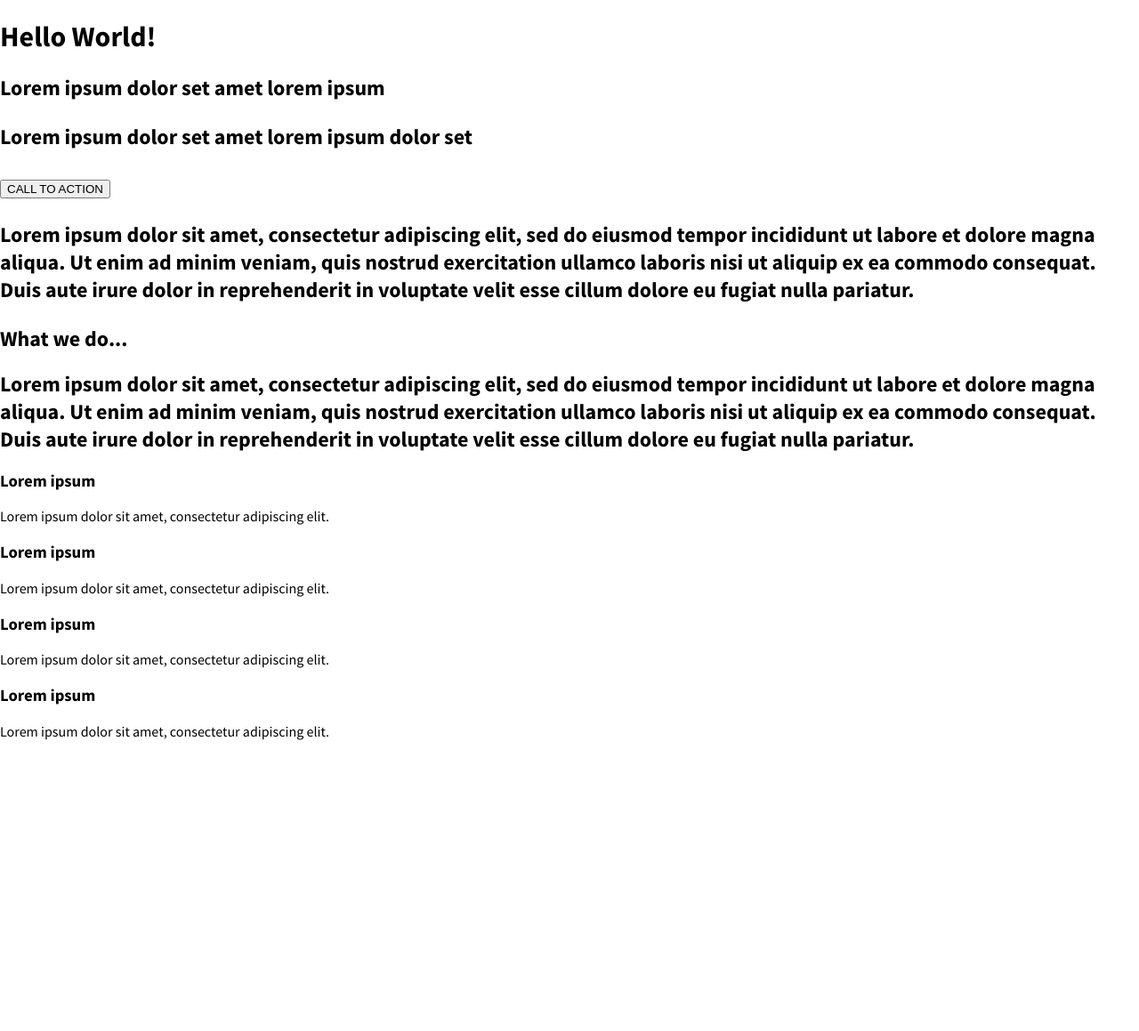
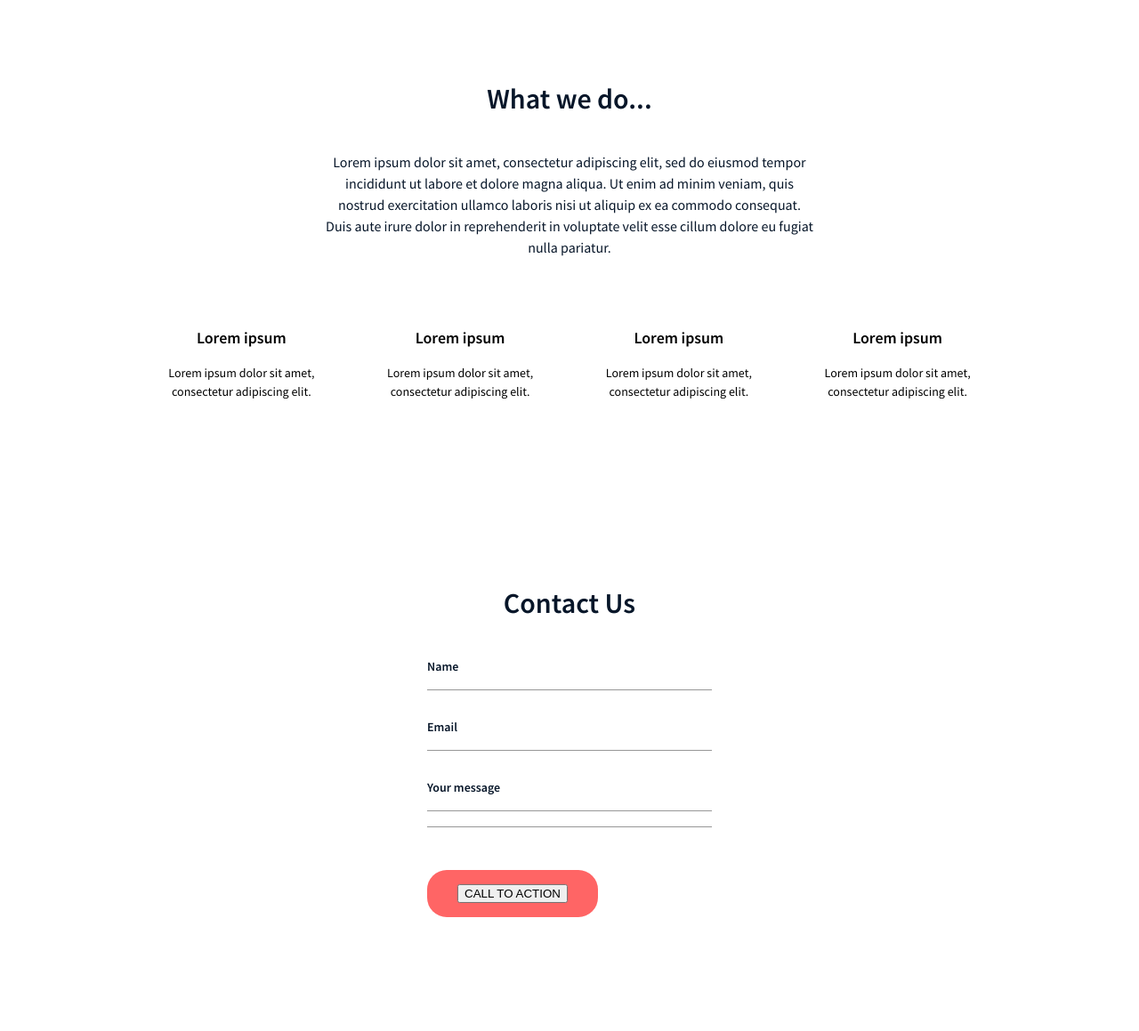
Before and after one commit to Zytronium/atlas-headphones, a website: page index.html in a window 1280 px wide. Shown: the whole page at 89% size. Before the commit the page ends 848 px from the top, so only its background shows below. Drawn offline with Linux system fonts and the light colour scheme.

Commit message:
Finished WWD section styling and creating contact form, button still needs work

```diff
--- a/index.html
+++ b/index.html
@@ -4,27 +4,13 @@
     <meta charset="UTF-8">
     <title>Headphones</title>
     <link rel="stylesheet" href="styles/styles.css">
-    <link rel="stylesheet" href="styles/desktop.css" media="screen and (max-width: 1000px)">
+    <link rel="stylesheet" href="styles/desktop.css" media="screen and (min-width: 1000px)">
     <link rel="stylesheet" href="styles/tablet.css" media="screen and (min-width:481px) and (max-width: 999px)">
     <link rel="stylesheet" href="styles/mobile.css" media="screen and (max-width: 480px)">
     <link rel="stylesheet" href="/fonts/holberton_school-icon/style.css">
     <link rel="icon" type="image/ico" href="images/favicon.ico">
 </head>
 <body>
-<header>
-    <h1>Hello World!</h1>
-</header>
-
-<!-- Introductory Landing -->
-    <section id="landing-section">
-        <div id="backround-image">
-            <h1 id="landing-header">Lorem ipsum dolor set amet lorem ipsum</hi>
-            <p id="landing-p1">Lorem ipsum dolor set amet lorem ipsum dolor set</p>
-            <button id="landing-button">CALL TO ACTION</button>
-            <p id="landing-p2">Lorem ipsum dolor sit amet, consectetur adipiscing elit, sed do eiusmod tempor incididunt ut labore et dolore magna aliqua. Ut enim ad minim veniam, quis nostrud exercitation ullamco laboris nisi ut aliquip ex ea commodo consequat. Duis aute irure dolor in reprehenderit in voluptate velit esse cillum dolore eu fugiat nulla pariatur.</p>
-        </div>
-    </section>
-</div>
 
 <!-- What We Do Container -->
 <section id="WWD-Container">
@@ -56,8 +42,32 @@
     </div>
 </section>
 
+<!-- Contact Us Container -->
+<section id="contact-us-container">
+    <div id="input-container">
+        <h1 id="input-display">Contact Us</h1>
+        <form id="contact-input-area">
+            <div class="input-group">
+                <label for="name">Name</label>
+                <input type="text" id="name" name="name" required>
+            </div>
+            <div class="input-group">
+                <label for="email">Email</label>
+                <input type="email" id="email" name="email" required>
+            </div>
+            <div class="input-group">
+                <label for="message">Your message</label>
+                <input type="text" id="message" name="message" required><input>
+            </div>
+            <div id="contact-button1">
+                <button type="contact" id="contact-button2">CALL TO ACTION</button>
+            </div>
+        </form>
+    </div>
+</section>
 
-<main></main>
-<footer></footer>
+<!-- Footer Container -->
+
+
 </body>
 </html>
--- a/styles/desktop.css
+++ b/styles/desktop.css
@@ -67,3 +67,65 @@
     text-align: center;
     line-height: 1.5;;
 }
+
+#contact-us-container {
+    display: flex;
+    justify-content: center;
+    align-items: center;
+    padding-bottom: 10%;
+}
+
+#input-container {
+    padding-top: 8%;
+    width: 25%;
+}
+
+#input-display {
+    font-size: 32px;
+    font-weight: 600;
+    color: #071629;
+    text-align: center;
+}
+
+#contact-input-area {
+    display: flex;
+    flex-direction: column;
+    padding-top: 5%;
+}
+
+.input-group {
+    display: flex;
+    flex-direction: column;
+    margin-bottom: 10%;
+}
+
+.input-group label {
+    font-size: 14px;
+    font-weight: 600;
+    color: #071629;
+}
+
+.input-group input {
+    border: none;
+    box-sizing: none;
+    border-bottom: 1px solid #979797;
+}
+
+#contact-button1 {
+    display: flex;
+    justify-content: center;
+    align-items: center;
+    padding-top: 10%;
+}
+
+#contact-button1 {
+    border-radius: 22px;
+    background-color: #FF6565;
+    color: #FFFFFF;
+    font-size: 14px;
+    font-weight: 700;
+    padding: 1rem;
+    margin-top: 1rem;
+    border: none;
+    width: 50%;
+}
--- a/styles/mobile.css
+++ b/styles/mobile.css
@@ -2,3 +2,123 @@
 @media (max-width: 768px) {
 
 }
+
+#WWD-Container {
+    width: 100%;
+    display: flex;
+    flex-direction: column;
+    align-items: center;
+    justify-content: center;
+}
+
+#WWD-Main-Text {
+    width: 75%;
+    display: flex;
+    flex-direction: column;
+    align-items: center;
+    text-align: center;
+    margin-top: 5%;
+}
+
+#WWD-heading {
+    color: #071629;
+    font-weight: 600;
+    font-size: 32px;
+}
+
+#WWD-subhead {
+    color: #071629;
+    font-size: 16px;
+    font-weight: 400;
+    line-height: 1.5;
+}
+
+#WWD-Secondary {
+    width: 100%;
+    display: flex;
+    flex-direction: column;
+    align-items: center;
+    padding-bottom: 5%;
+}
+
+.WWD-multi-container {
+    margin-top: 5%;
+    width: 50%;
+    height: 10%;
+    text-align: center;
+}
+
+.WWD-inner-title {
+    font-size: 18px;
+    font-weight: 600;
+}
+
+.WWD-inner-descript {
+    font-size: 14px;
+    font-weight: 400;
+    text-align: center;
+    line-height: 1.5;
+}
+
+#contact-us-container {
+    display: flex;
+    justify-content: center;
+    align-items: center;
+    padding-bottom: 10%;
+    width: auto;
+}
+
+#input-container {
+    padding-top: 8%;
+    width:90%;
+}
+
+#input-display {
+    font-size: 32px;
+    font-weight: 600;
+    color: #071629;
+    text-align: center;
+}
+
+#contact-input-area {
+    display: flex;
+    flex-direction: column;
+    padding-top: 5%;
+}
+
+.input-group {
+    display: flex;
+    flex-direction: column;
+    margin-bottom: 10%;
+}
+
+.input-group label {
+    font-size: 14px;
+    font-weight: 600;
+    color: #071629;
+}
+
+.iniput-group input {
+    border: none;
+    box-sizing: none;
+    border-bottom: 1px solid #979797;
+}
+
+#contact-button1 {
+    display: flex;
+    justify-content: center;
+    align-items: center;
+    padding-top: 10%;
+}
+
+#contact-button2 {
+    border-radius: 22px;
+    background-color: #FF6565;
+    color: #FFFFFF;
+    font-size: 14px;
+    font-weight: 700;
+    padding: 1rem;
+    margin-top: 1rem;
+    border: none;
+    width: 70%;
+}
--- a/styles/tablet.css
+++ b/styles/tablet.css
@@ -2,3 +2,122 @@
 @media (max-width: 1024px) {
 
 }
+
+#WWD-Container {
+    width: 100%;
+    display: flex;
+    flex-direction: column;
+    align-items: center;
+    justify-content: center;
+}
+
+#WWD-Main-Text {
+    width: 80%;
+    display: flex;
+    flex-direction: column;
+    align-items: center;
+    text-align: center;
+    margin-top: 5%;
+}
+
+#WWD-heading {
+    color: #071629;
+    font-weight: 600;
+    font-size: 32px;
+}
+
+#WWD-subhead {
+    color: #071629;
+    font-size: 16px;
+    font-weight: 400;
+    line-height: 1.5;
+}
+
+#WWD-Secondary {
+    width: 50%;
+    display: flex;
+    flex-wrap: wrap;
+    justify-content: space-between;
+    padding-bottom: 5%;;
+}
+
+.WWD-multi-container {
+    margin-top: 5%;
+    width: 45%;
+    height: 10%;
+    text-align: center;
+}
+
+.WWD-inner-title {
+    font-size: 18px;
+    font-weight: 600;
+}
+
+.WWD-inner-descript {
+    font-size: 14px;
+    font-weight: 400;
+    text-align: center;
+    line-height: 1.5;;
+}
+
+#contact-us-container {
+    display: flex;
+    justify-content: center;
+    align-items: center;
+    padding-bottom: 10%;
+}
+
+#input-container {
+    padding-top: 8%;
+    width: 35%;
+}
+
+#input-display {
+    font-size: 32px;
+    font-weight: 600;
+    color: #071629;
+    text-align: center;
+}
+
+#contact-input-area {
+    display: flex;
+    flex-direction: column;
+    padding-top: 5%;
+}
+
+.input-group {
+    display: flex;
+    flex-direction: column;
+    margin-bottom: 10%;
+}
+
+.input-group label {
+    font-size: 14px;
+    font-weight: 600;
+    color: #071629;
+}
+
+.input-group input {
+    border: none;
+    box-sizing: none;
+    border-bottom: 1px solid #979797;
+}
+
+#contact-button1 {
+    display: flex;
+    justify-content: center;
+    align-items: center;
+    padding-top: 10%;
+}
+
+#contact-button2 {
+    border-radius: 22px;
+    background-color: #FF6565;
+    color: #FFFFFF;
+    font-size: 14px;
+    font-weight: 700;
+    padding: 1rem;
+    margin-top: 1rem;
+    border: none;
+    width: 60%;
+}
```
